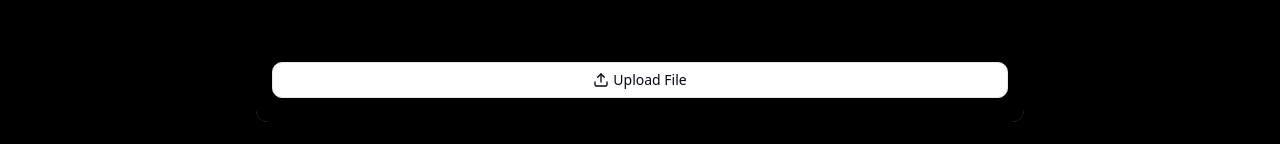
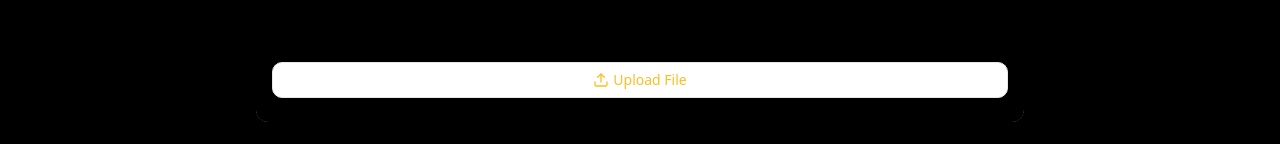
Before and after one commit to flynny2006/ai-engineer-compass-83, a React (Vite) app: page / in a window 1280 px wide. Shown: the part 419-563 px from the top of the page. Built offline with nearby package versions, Linux system fonts and the light colour scheme.

Commit message:
Visual edit in Lovable
Edited UI in Lovable

```diff
--- a/src/components/FileExplorerUpload.tsx
+++ b/src/components/FileExplorerUpload.tsx
@@ -75,7 +75,7 @@ const FileExplorerUpload = ({
         {isUploading ? <span className="flex items-center gap-1">
             <span className="h-3 w-3 rounded-full border-2 border-current border-t-transparent animate-spin"></span>
             Uploading...
-          </span> : <span className="flex items-center gap-1 text-gray-950">
+          </span> : <span className="flex items-center gap-1 text-amber-400">
             <Upload className="h-3 w-3" />
             Upload File
           </span>}
```
